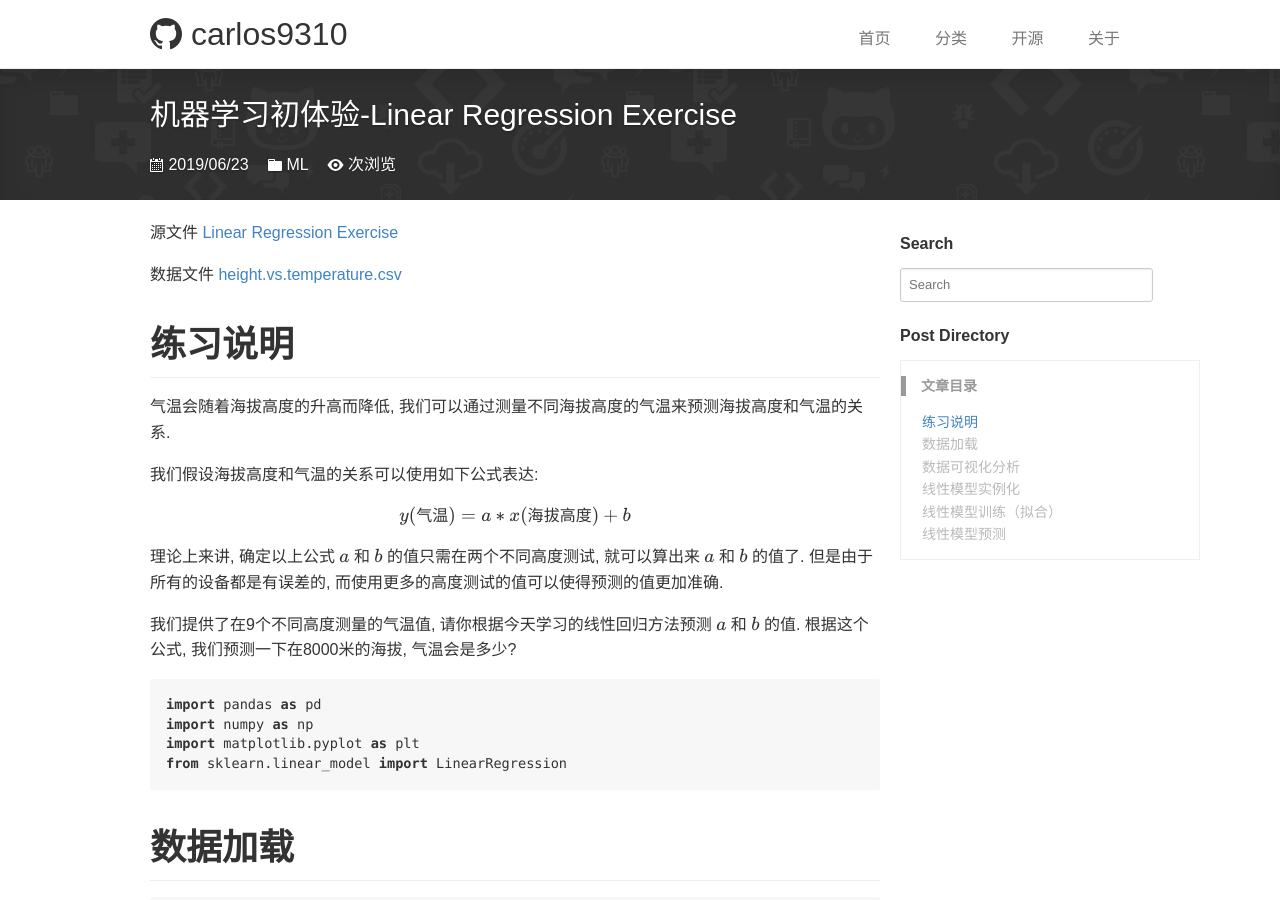
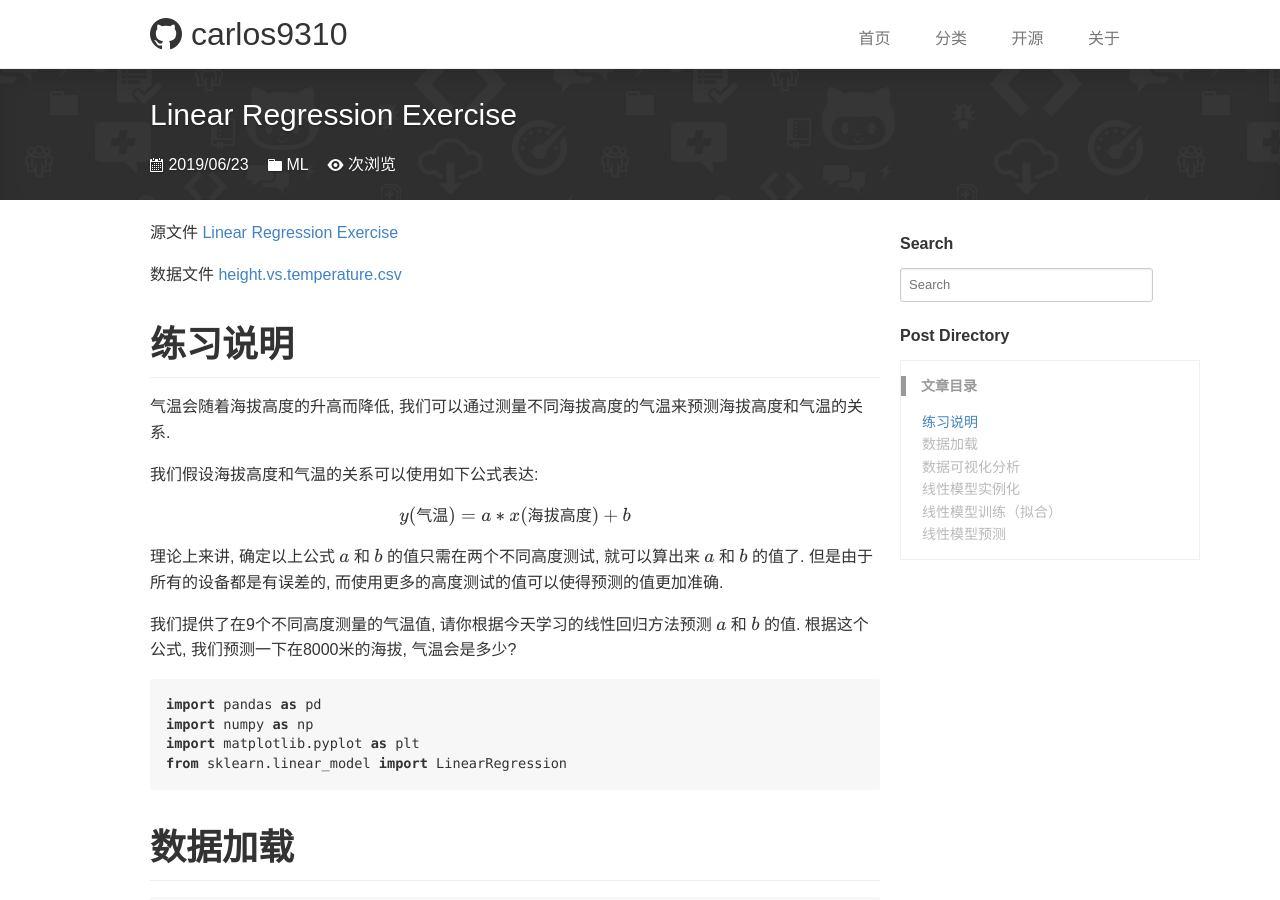
Before and after one commit to carlos9310/carlos9310.github.io, a Jekyll site: the page built from _posts/ML/2019-06-23-Linear Regression Exercise.md, in a window 1280 px wide and 900 px high. Built offline with Jekyll 4.4.1, drawn with Linux system fonts in a browser that asks for light colours; formulas are drawn with MathJax 3; comment, search, counter and statistics services are not loaded.

Commit message:
update linear regression exercise

```diff
--- a/_posts/ML/2019-06-23-Linear Regression Exercise.md
+++ b/_posts/ML/2019-06-23-Linear Regression Exercise.md
@@ -1,5 +1,5 @@
 ---
-title: 机器学习初体验-Linear Regression Exercise
+title: Linear Regression Exercise
 layout: post
 categories: ML
 description: 机器学习介绍
```
